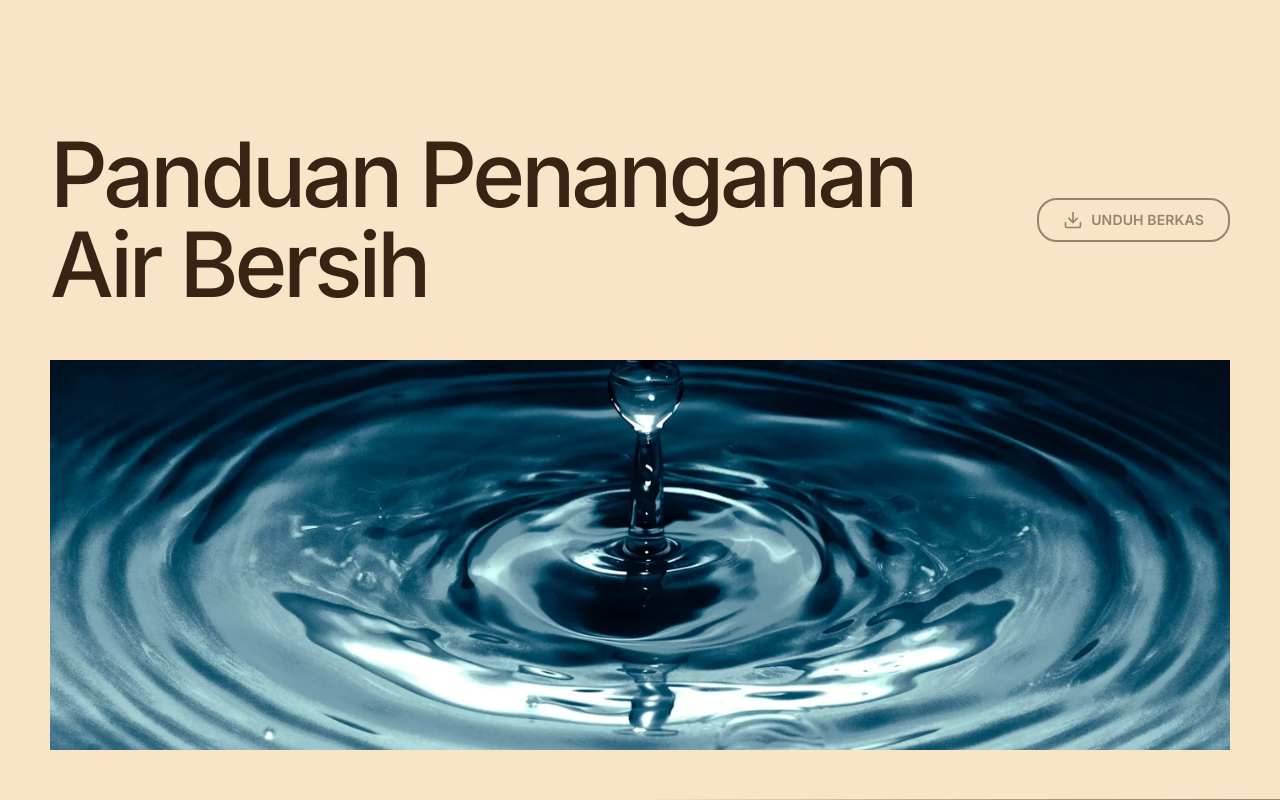
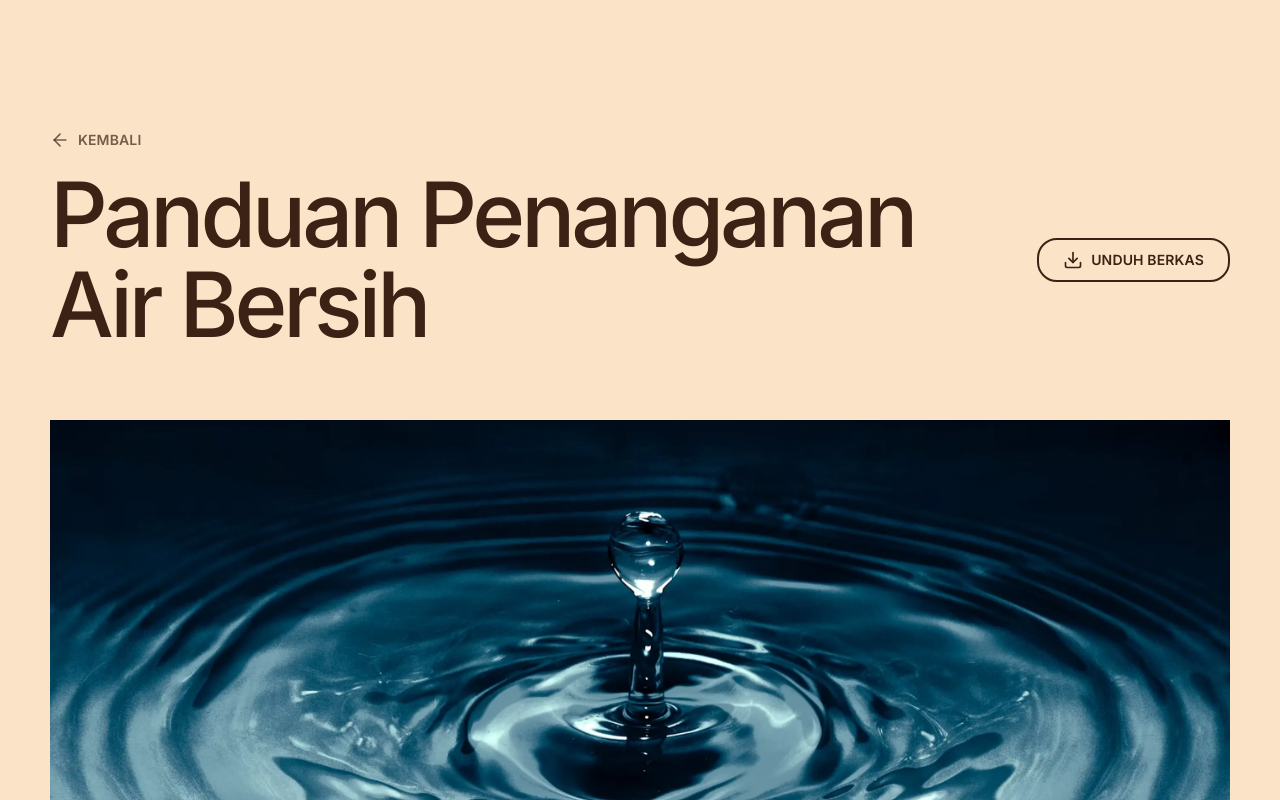
Before and after one commit to Celllzzz/SAKA-SiagaBencanaKalongan, a Next.js app: page /mitigasi/air-bersih in a window 1280 px wide. Shown: the top 800 px of the page. Built offline with nearby package versions, Linux system fonts and the light colour scheme.

Commit message:
feat: update Mitigasi pages with new images, download logic, back button, and metadata

```diff
--- a/src/app/mitigasi/[slug]/page.tsx
+++ b/src/app/mitigasi/[slug]/page.tsx
@@ -22,12 +22,13 @@ export default async function MitigasiDetailPage({ params }: { params: Promise<{
 
   return (
     <>
-      <Navbar />
+      <Navbar initialTheme="light" />
       <main className="w-full min-h-screen flex flex-col bg-[#FAE3C7]">
         <MitigasiDetailHeader
           titleTop={data.titleTop}
           titleBottom={data.titleBottom}
           heroImage={data.heroImage}
+          pdfUrl={data.pdfUrl}
         />
 
         {/* Sections Container */}
@@ -41,7 +42,7 @@ export default async function MitigasiDetailPage({ params }: { params: Promise<{
           ))}
         </div>
 
-      <MitigasiPdfSection />
+        <MitigasiPdfSection pdfUrl={data.pdfUrl} />
       </main>
       <Footer />
     </>
--- a/src/app/mitigasi/page.tsx
+++ b/src/app/mitigasi/page.tsx
@@ -12,7 +12,7 @@ export const metadata = {
 export default function MitigasiPage() {
   return (
     <main className="min-h-screen bg-[#FAE3C7] flex flex-col">
-      <Navbar />
+      <Navbar initialTheme="light" />
       <MitigasiHero />
 
       {/* Cards List Section */}
--- a/src/components/mitigasi/mitigasi-card.tsx
+++ b/src/components/mitigasi/mitigasi-card.tsx
@@ -1,3 +1,5 @@
+"use client";
+
 import Image from "next/image";
 import Link from "next/link";
 import { Download } from "lucide-react";
@@ -9,6 +11,22 @@ interface MitigasiCardProps {
 }
 
 export function MitigasiCard({ data, isLast }: MitigasiCardProps) {
+  const handleDownload = (e: React.MouseEvent, fileUrl: string, title: string) => {
+    e.stopPropagation();
+    if (!fileUrl || fileUrl === "#") return;
+
+    // 1. Open in new tab
+    window.open(fileUrl, "_blank");
+
+    // 2. Trigger download
+    const link = document.createElement("a");
+    link.href = fileUrl;
+    link.download = `${title.replace(/\s+/g, "_")}.pdf`;
+    document.body.appendChild(link);
+    link.click();
+    document.body.removeChild(link);
+  };
+
   return (
     <div className="w-full relative flex flex-col items-center">
 
@@ -46,7 +64,18 @@ export function MitigasiCard({ data, isLast }: MitigasiCardProps) {
                 </span>
               </Link>
 
-              {/* Unduh Berkas Button - currently disabled/hidden functionality */}
+              {/* Unduh Berkas Button */}
+              {data.pdfUrl ? (
+                <button
+                  onClick={(e) => handleDownload(e, data.pdfUrl!, data.title)}
+                  className="flex flex-row justify-center items-center px-[24px] py-[8px] border-[2px] border-[#3B2215] rounded-[20px] hover:bg-[#3B2215] hover:text-[#FAE3C7] transition-colors group"
+                >
+                  <Download className="w-[20px] h-[20px] mr-2 text-[#3B2215] group-hover:text-[#FAE3C7]" />
+                  <span className="font-[Inter] font-semibold text-[14px] leading-[24px] tracking-[0.01em] uppercase group-hover:text-[#FAE3C7] text-[#3B2215]">
+                    Unduh berkas
+                  </span>
+                </button>
+              ) : (
                 <button
                   disabled
                   className="flex flex-row justify-center items-center px-[24px] py-[8px] border-[2px] border-[#3B2215] rounded-[20px] opacity-50 cursor-not-allowed"
@@ -57,6 +86,7 @@ export function MitigasiCard({ data, isLast }: MitigasiCardProps) {
                     Unduh berkas
                   </span>
                 </button>
+              )}
             </div>
           </div>
 
--- a/src/components/mitigasi/mitigasi-detail-header.tsx
+++ b/src/components/mitigasi/mitigasi-detail-header.tsx
@@ -1,18 +1,51 @@
+"use client";
+
 import Image from "next/image";
-import { Download } from "lucide-react";
+import Link from "next/link";
+import { Download, ArrowLeft } from "lucide-react";
 
 interface MitigasiDetailHeaderProps {
   titleTop: string;
   titleBottom: string;
   heroImage: string;
+  pdfUrl?: string;
 }
 
-export function MitigasiDetailHeader({ titleTop, titleBottom, heroImage }: MitigasiDetailHeaderProps) {
+export function MitigasiDetailHeader({ titleTop, titleBottom, heroImage, pdfUrl }: MitigasiDetailHeaderProps) {
+  const handleDownload = (e: React.MouseEvent, fileUrl: string, title: string) => {
+    e.stopPropagation();
+    if (!fileUrl || fileUrl === "#") return;
+
+    // 1. Open in new tab
+    window.open(fileUrl, "_blank");
+
+    // 2. Trigger download
+    const link = document.createElement("a");
+    link.href = fileUrl;
+    link.download = `${title.replace(/\s+/g, "_")}.pdf`;
+    document.body.appendChild(link);
+    link.click();
+    document.body.removeChild(link);
+  };
+
   return (
-    <section className="w-full h-[100svh] min-h-[700px] bg-[#FAE3C7] text-[#3B2215] pt-[130px] pb-[50px] px-[50px] flex flex-col items-center" data-theme="light" data-bg="#FAE3C7">
+    <section className="w-full h-auto min-h-[100svh] bg-[#FAE3C7] text-[#3B2215] pt-[130px] pb-[50px] px-[50px] flex flex-col items-center" data-theme="light" data-bg="#FAE3C7">
 
       {/* Title & Button Container */}
-      <div className="w-full max-w-[1340px] flex flex-col md:flex-row items-start md:items-center justify-between gap-[30px] md:gap-[50px] mb-[50px] animate-fade-in-up">
+      <div className="w-full max-w-[1340px] flex flex-col items-start gap-[20px] mb-[50px] animate-fade-in-up">
+
+        {/* Back Button */}
+        <Link
+          href="/mitigasi"
+          className="flex flex-row items-center gap-[8px] text-[#3B2215]/70 hover:text-[#3B2215] transition-colors group"
+        >
+          <ArrowLeft className="w-[20px] h-[20px] transition-transform group-hover:-translate-x-1" />
+          <span className="font-[Inter] font-semibold text-[14px] leading-none tracking-[0.01em] uppercase">
+            Kembali
+          </span>
+        </Link>
+
+        <div className="w-full flex flex-col md:flex-row items-start md:items-center justify-between gap-[30px] md:gap-[50px]">
 
           {/* Title */}
           <div className="flex flex-col shrink-0">
@@ -25,6 +58,17 @@ export function MitigasiDetailHeader({ titleTop, titleBottom, heroImage }: Mitig
           </div>
 
           {/* Download Button */}
+          {pdfUrl ? (
+            <button
+              onClick={(e) => handleDownload(e, pdfUrl, `${titleTop} ${titleBottom}`)}
+              className="flex flex-row justify-center items-center px-[24px] py-[8px] border-[2px] border-[#3B2215] rounded-[20px] shrink-0 hover:bg-[#3B2215] hover:text-[#FAE3C7] transition-colors group"
+            >
+              <Download className="w-[20px] h-[20px] mr-2 text-[#3B2215] group-hover:text-[#FAE3C7]" />
+              <span className="font-[Inter] font-semibold text-[14px] leading-[24px] tracking-[0.01em] uppercase group-hover:text-[#FAE3C7] text-[#3B2215]">
+                Unduh berkas
+              </span>
+            </button>
+          ) : (
             <button
               disabled
               className="flex flex-row justify-center items-center px-[24px] py-[8px] border-[2px] border-[#3B2215] rounded-[20px] opacity-50 cursor-not-allowed shrink-0"
@@ -35,11 +79,13 @@ export function MitigasiDetailHeader({ titleTop, titleBottom, heroImage }: Mitig
                 Unduh berkas
               </span>
             </button>
+          )}
 
+        </div>
       </div>
 
       {/* Hero Image */}
-      <div className="w-full max-w-[1340px] flex-1 relative overflow-hidden animate-fade-in-up" style={{ animationDelay: '100ms' }}>
+      <div className="w-full max-w-[1340px] flex-1 min-h-[400px] md:min-h-[500px] xl:min-h-[600px] mt-[20px] relative overflow-hidden animate-fade-in-up" style={{ animationDelay: '100ms' }}>
         <Image
           src={heroImage}
           alt={`${titleTop} ${titleBottom}`}
--- a/src/data/mitigasi-data.ts
+++ b/src/data/mitigasi-data.ts
@@ -5,6 +5,7 @@ export interface MitigasiItem {
   description: string;
   image: string;
   detailSlug: string;
+  pdfUrl?: string;
 }
 
 export const mitigasiDataList: MitigasiItem[] = [
@@ -29,8 +30,9 @@ export const mitigasiDataList: MitigasiItem[] = [
     number: "03",
     title: "Pangan Darurat",
     description: "Wadah penyimpanan pangan darurat berukuran ringkas yang berisi cadangan pangan praktis untuk 1 orang selama ±36 jam pertama dan ditempatkan di dalam Tas Siaga Bencana keluarga.",
-    image: "/assets/mitigasi/PanganDarurat.webp",
-    detailSlug: "/mitigasi/pangan-darurat"
+    image: "/assets/mitigasi/PanganDarurat_Detail.webp",
+    detailSlug: "/mitigasi/pangan-darurat",
+    pdfUrl: "/download/mitigasi/PanganDarurat.pdf"
   },
   {
     id: "air-bersih",
@@ -38,7 +40,8 @@ export const mitigasiDataList: MitigasiItem[] = [
     title: "Panduan Penanganan Air Bersih",
     description: "Pasokan air bersih sering terganggu setelah bencana. Ini cara sederhana memastikan air yang kamu konsumsi tetap aman.",
     image: "/assets/mitigasi/air.webp",
-    detailSlug: "/mitigasi/air-bersih"
+    detailSlug: "/mitigasi/air-bersih",
+    pdfUrl: "/download/mitigasi/Penanganan Air Bersih.pdf"
   },
   {
     id: "pengelolaan-sampah",
@@ -46,7 +49,8 @@ export const mitigasiDataList: MitigasiItem[] = [
     title: "Pengelolaan Sampah",
     description: "Tumpukan sampah dan puing pasca longsor bisa jadi sumber masalah baru. Kenali cara penanganan yang tepat agar lingkungan tetap sehat.",
     image: "/assets/mitigasi/sampah.webp",
-    detailSlug: "/mitigasi/pengelolaan-sampah"
+    detailSlug: "/mitigasi/pengelolaan-sampah",
+    pdfUrl: "/download/mitigasi/DaurUlangSampah.pdf"
   },
   {
     id: "kesiapsiagaan-ekonomi",
@@ -54,6 +58,7 @@ export const mitigasiDataList: MitigasiItem[] = [
     title: "Kesiapsiagaan Ekonomi",
     description: "Bencana gak cuma mengancam keselamatan fisik, tapi juga kestabilan ekonomi rumah tangga. Ini langkah-langkah kesiapsiagaan dari sisi ekonomi yang bisa disiapkan dari sekarang.",
     image: "/assets/mitigasi/ekonomi.webp",
-    detailSlug: "/mitigasi/kesiapsiagaan-ekonomi"
+    detailSlug: "/mitigasi/kesiapsiagaan-ekonomi",
+    pdfUrl: "/download/mitigasi/KesiapsiagaanEkonomi.pdf"
   }
 ];
--- a/src/data/mitigasi-detail-data.ts
+++ b/src/data/mitigasi-detail-data.ts
@@ -197,8 +197,8 @@ export const mitigasiDetailDataList: MitigasiDetailData[] = [
     slug: "pangan-darurat",
     titleTop: "Pangan",
     titleBottom: "Darurat",
-    heroImage: "/assets/mitigasi/PanganDarurat.webp",
-    pdfUrl: "/assets/pdf/pangan-darurat.pdf",
+    heroImage: "/assets/mitigasi/PanganDarurat_Detail.webp",
+    pdfUrl: "/download/mitigasi/PanganDarurat.pdf",
     sections: [
       {
         number: "01",
@@ -246,7 +246,7 @@ export const mitigasiDetailDataList: MitigasiDetailData[] = [
     titleTop: "Panduan Penanganan",
     titleBottom: "Air Bersih",
     heroImage: "/assets/mitigasi/air.webp",
-    pdfUrl: "/assets/pdf/air-bersih.pdf",
+    pdfUrl: "/download/mitigasi/Penanganan Air Bersih.pdf",
     sections: [
       {
         number: "01",
@@ -362,7 +362,7 @@ export const mitigasiDetailDataList: MitigasiDetailData[] = [
     titleTop: "Pengelolaan",
     titleBottom: "Sampah",
     heroImage: "/assets/mitigasi/sampah.webp",
-    pdfUrl: "/assets/pdf/pengelolaan-sampah.pdf",
+    pdfUrl: "/download/mitigasi/DaurUlangSampah.pdf",
     sections: [
       {
         number: "01",
@@ -452,7 +452,7 @@ export const mitigasiDetailDataList: MitigasiDetailData[] = [
     titleTop: "Kesiapsiagaan Ekonomi",
     titleBottom: "& Penyelamatan Dokumen",
     heroImage: "/assets/mitigasi/ekonomi.webp",
-    pdfUrl: "/assets/pdf/kesiapsiagaan-ekonomi.pdf",
+    pdfUrl: "/download/mitigasi/KesiapsiagaanEkonomi.pdf",
     sections: [
       {
         number: "01",
```
Also changed, not shown: src/components/mitigasi/mitigasi-pdf-section.tsx (+14 -2 lines), 1 other file (tests, documents, lock files or other folders). Lines whose indentation alone changed are shown as unchanged.
